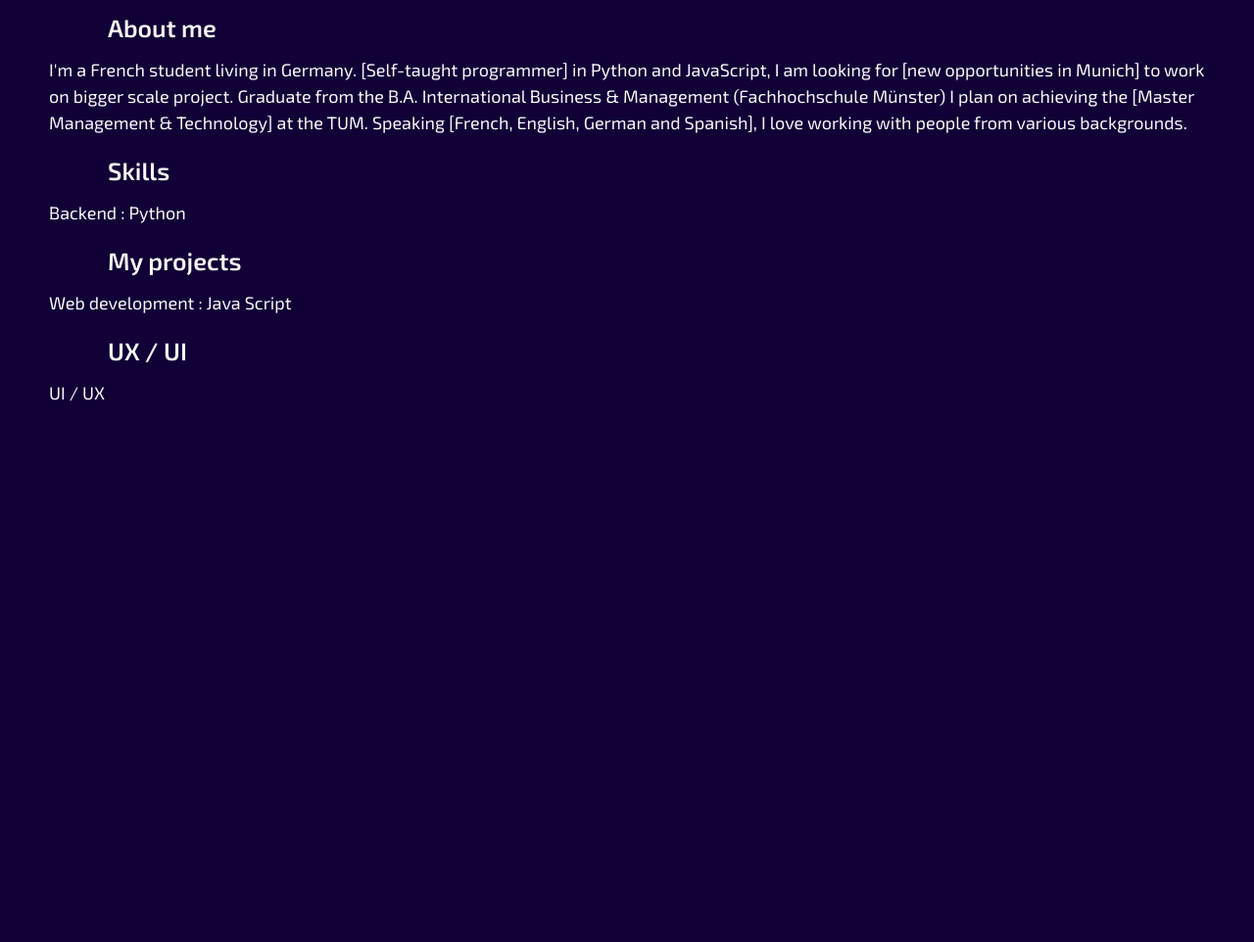
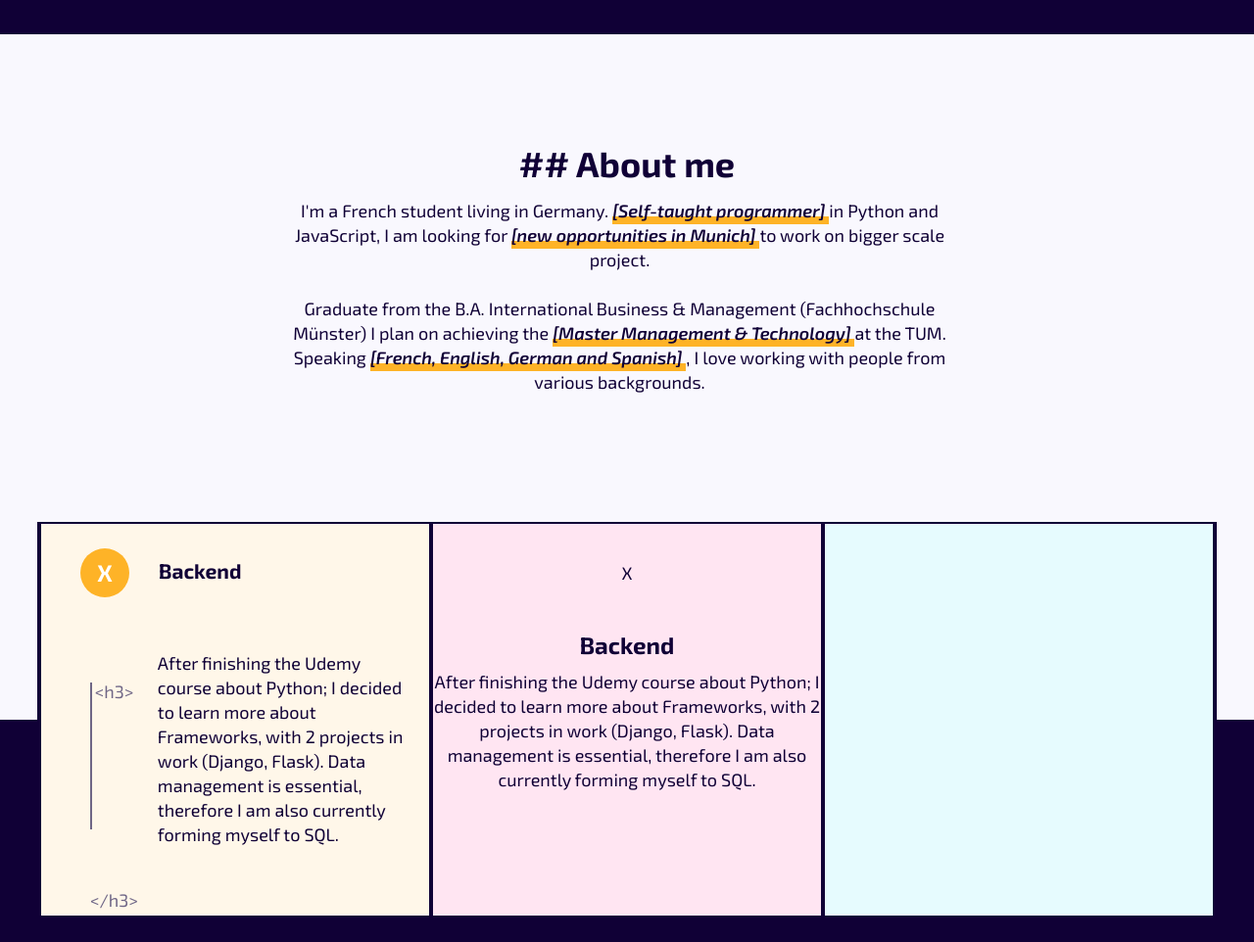
Before and after one commit to BalthazarCoq/BalthazarCoq.github.io, a website: page index.html in a window 1280 px wide. Shown: the part 638-1600 px from the top of the page at 98% size. Before the commit the page ends 1103 px from the top, so only its background shows below. Drawn offline with nearby package versions, Linux system fonts and the light colour scheme.

Commit message:
Box skill v1

```diff
--- a/custom.css
+++ b/custom.css
@@ -52,12 +52,11 @@ header {
 
 body {
   background-color: var(--dark);
-  color: var(--light);
   font-family: 'Exo 2', sans-serif;
   font-weight: 400;
   font-size: 1.8rem;
   margin: 0rem;
-  padding: 0;
+  padding: 0rem;
 }
 
 #control-content {
@@ -68,13 +67,21 @@ h1 {
   -famifontly: 'Exo 2';
   font-style: italic;
   font-weight: 700;
-  font-size: 4rem;
+  font-size: 4.8rem;
 }
 
 h2 {
   font-family: 'Exo 2', sans-serif;
-  font-weight: 600;
-  font-size: 2.5rem;
+  font-weight: 700;
+  font-size: 3.6rem;
+  padding: 1rem;
+  margin-left: 5rem;
+  margin-right: 5rem;
+}
+h3 {
+  font-family: 'Exo 2', sans-serif;
+  font-weight: 700;
+  font-size: 2.1rem;
   padding: 1rem;
   margin-left: 5rem;
   margin-right: 5rem;
@@ -84,41 +91,29 @@ p {
   font-size: inherit;
   font-weight: inherit;
   padding-bottom: 0rem;
+  line-height: 2.5rem;
 }
 
-#h1-subtitle {
-  margin-top: 3rem;
-  margin-bottom: 3rem;
+.font-dark {
+  color: var(--dark);
 }
 
-.navbar {
-  padding: 5rem 6rem;
+.font-light {
+  color: var(--light);
 }
 
-.navbar-item {
-  font-family: inherit;
-  justify-content: space-between;
-  align-items: center;
-  margin: 4rem 2rem;
+.highlight-box-shadow {
+  display: inline;
+  font-style: italic;
+  font-weight: 600;
+  box-shadow:
+    inset 0 -0.5rem 0 var(--tertiary),
+    0 0.3rem 0 var(--tertiary);
 }
 
-.boxhead {
-  color: var(--light);
-  text-decoration: none;
-}
-
-.logo {
-  font-family: 'Fira Code';
-  font-size: 1.75rem;
-  font-weight: bold;
-}
-
-.about-me {
-  margin-left: 20rem;
-  margin-right: 60rem;
-}
 .btn {
   font-size: 2rem;
+  font-weight: 600;
   padding: 0.75rem 2.5rem;
   border-radius: 0.75rem;
   border: none;
@@ -135,8 +130,43 @@ p {
   color: var(--light);
   border-color: var(--secondary) !important;
 }
+
+.navbar {
+  padding: 4rem 8rem;
+}
+
+.navbar-item {
+  font-family: inherit;
+  justify-content: space-between;
+  align-items: center;
+  margin: 4rem 3.5rem;
+}
+
+.boxhead {
+  color: var(--light);
+  text-decoration: none;
+}
+
+.logo {
+  font-family: 'Fira Code';
+  font-size: 1.75rem;
+  font-weight: bold;
+}
+
 #btn-navbar {
   margin: 0.5rem 3rem;
+}
+
+.introduction {
+  margin-left: 20rem;
+  margin-right: 60rem;
+  padding: 3rem 5rem 3rem 5rem;
+}
+
+#h1-subtitle {
+  margin-top: 3rem;
+  margin-bottom: 3rem;
+  width: 45rem;
 }
 
 /* Style all font awesome icons */
@@ -177,8 +207,137 @@ p {
   color: white;
 }
 
-#btn-about {
+#btn-introduction {
   margin: 3rem 0 3rem 0;
+}
+
+.container {
+  width: 100%;
+  display: grid;
+  align-items: center;
+  justify-content: center;
+}
+
+.content-width {
+  width: 70rem;
+}
+
+.div-bg-light {
+  background-color: var(--light);
+  height: 50rem;
+  padding: 10rem 0 10rem 0;
+  justify-content: center;
+  width: 100%;
+  text-align: center;
+}
+
+.overlay-skills {
+  display: flex;
+  position: relative;
+  top: 100%;
+  left: 50%;
+  transform: translate(-50%, -50%);
+  width: 120rem;
+  height: 40rem;
+  background-color: var(--light);
+  border-style: solid;
+  border-width: 0.2rem 0.2rem 0.2rem 0.2rem;
+  border-color: var(--dark);
+  color: var(--dark);
+  text-align: center;
+  line-height: 10rem; /* Vertically center text */
+  z-index: 10; /* Ensure it is on top of other elements */
+}
+.control-skill {
+  position: relative;
+  max-height: 100%;
+  width: 33.333%;
+  z-index: 20;
+  border-style: solid;
+  border-width: 0rem 0.2rem 0rem 0.2rem;
+  border-color: var(--dark);
+  transition:
+    background 0.3s,
+    border 0.3s,
+    border-radius 0.3s,
+    box-shadow 0.3s;
+}
+#skill-1 {
+  background-color: var(--tertiary-10);
+}
+
+#skill-2 {
+  background-color: var(--secondary-10);
+}
+
+#skill-3 {
+  background-color: var(--primary-10);
+}
+
+.skill.title {
+  display: flex;
+  height: 25%;
+  max-width: 100%;
+  justify-content: left;
+  align-items: center;
+  margin-left: 0rem;
+}
+.skill.icon {
+  display: flex;
+  justify-content: center;
+  align-items: center;
+  width: 5rem;
+  height: 5rem;
+  background-color: var(--tertiary); /* Yellow background */
+  color: white;
+  font-size: 24px;
+  font-weight: bold;
+  border-radius: 50%; /* Make it round */
+  margin-right: 2rem; /* Space between icon and content */
+  margin-left: 4rem;
+}
+
+h3.skill {
+  margin-left: 0rem;
+}
+.skill.content {
+  height: 75%;
+  display: flex;
+  justify-content: center;
+  align-items: left;
+}
+.skill.horizontal-band {
+  width: 20%;
+  height: 85%;
+  margin: 1rem 1rem 5rem 5rem;
+  display: grid;
+  align-items: center;
+}
+
+.rectangle {
+  width: 0.2rem;
+  height: 15rem;
+  background: var(--blurry);
+}
+
+.skill.tag {
+  color: var(--blurry);
+  height: 2rem;
+}
+p.skill {
+  text-align: left;
+  margin: 3rem 2rem 5rem 1rem;
+}
+.about-me {
+  padding: 0 30rem 0 30rem;
+  margin: 3rem 3rem;
+  width: 60rem;
+}
+
+.content h3 {
+  margin: 0;
+  font-size: 24px;
+  font-weight: bold;
 }
 
 c .up {
--- a/index.html
+++ b/index.html
@@ -63,15 +63,16 @@
         <a href="#section1" class="navbar-item boxhead">About me</a>
         <a href="#section1" class="navbar-item boxhead">Skills</a>
         <a href="#section1" class="navbar-item boxhead">My projects</a>
-        <button class="btn btn-secondary"" id = "btn-navbar">Let's talk</button>
+        <button class="btn btn-secondary" id="btn-navbar">Let's talk</button>
       </div>
     </header>
 
     <!-- Introduction -->
-    <div id="control-content">
-      <div class="about-me">
-        <h1># Welcome to you ! <br /><span>{I'm Balthazar}</span></h1>
-        <p id="h1-subtitle">
+    <div class="introduction">
+      <h1 class="font-light">
+        # Welcome to you ! <br /><span>{I'm Balthazar}</span>
+      </h1>
+      <p class="font-light" id="h1-subtitle">
         Currently searching for a Junior Software position (Werkstudent /
         Intern) to expand my programming know-how! <br />
         Avid to learn from you, thrilled to get to know you !
@@ -83,25 +84,78 @@
         <a href="#" class="fa fa-github"></a>
         <a href="#" class="fa fa-google"></a>
       </div>
-        <button class="btn btn-secondary about" id="btn-about">Let's talk</button>
+      <button class="btn btn-secondary about" id="btn-introduction">
+        Let's talk
+      </button>
     </div>
 
     <!-- About me -->
-      <div>
-        <h2>About me</h2>
-        <p>
-          I'm a French student living in Germany. [Self-taught programmer] in
-          Python and JavaScript, I am looking for [new opportunities in Munich]
-          to work on bigger scale project. Graduate from the B.A. International
-          Business & Management (Fachhochschule Münster) I plan on achieving the
-          [Master Management & Technology] at the TUM. Speaking [French,
-          English, German and Spanish], I love working with people from various
-          backgrounds.
+
+    <div class="div-bg-light">
+      <div class="container">
+        <h2 class="font-dark container content-width">## About me</h2>
+        <p class="font-dark content-width">
+          I'm a French student living in Germany.
+          <span class="highlight-box-shadow"> [Self-taught programmer] </span>
+          in Python and JavaScript, I am looking for
+          <span class="highlight-box-shadow">
+            [new opportunities in Munich]
+          </span>
+          to work on bigger scale project. <br />
+          <br />
+          Graduate from the B.A. International Business & Management
+          (Fachhochschule Münster) I plan on achieving the
+          <span class="highlight-box-shadow">
+            [Master Management & Technology]
+          </span>
+          at the TUM. Speaking
+          <span class="highlight-box-shadow">
+            [French, English, German and Spanish] </span
+          >, I love working with people from various backgrounds.
         </p>
+      </div>
     </div>
 
     <!-- Skills -->
-      <div>
+    <div class="overlay-skills">
+      <div class="control-skill" id="skill-1">
+        <div class="skill title">
+          <div class="skill icon">X</div>
+          <h3 class="skill">Backend</h3>
+        </div>
+
+        <div class="skill content">
+          <div class="skill horizontal-band">
+            <span class="skill tag">&lt;h3&gt;</span>
+            <div class="rectangle"></div>
+            <span class="skill tag">&lt;/h3&gt; </span>
+          </div>
+          <p class="skill">
+            After finishing the Udemy course about Python; I decided to learn
+            more about Frameworks, with 2 projects in work (Django, Flask). Data
+            management is essential, therefore I am also currently forming
+            myself to SQL.
+          </p>
+        </div>
+      </div>
+
+      <div class="control-skill" id="skill-2">
+        <div class="icon">X</div>
+        <div class="content">
+          <h3>Backend</h3>
+          <p>
+            After finishing the Udemy course about Python; I decided to learn
+            more about Frameworks, with 2 projects in work (Django, Flask). Data
+            management is essential, therefore I am also currently forming
+            myself to SQL.
+          </p>
+        </div>
+      </div>
+      <div class="control-skill" id="skill-3"></div>
+    </div>
+
+    <!-- Projects -->
+    <div class="font-light">
       <div>
         <h2>Skills</h2>
         <p>Backend : Python</p>
@@ -117,6 +171,5 @@
     </div>
 
     <!-- My projects-->
-    </div>
   </body>
 </html>
```
Lines whose indentation alone changed are shown as unchanged.
